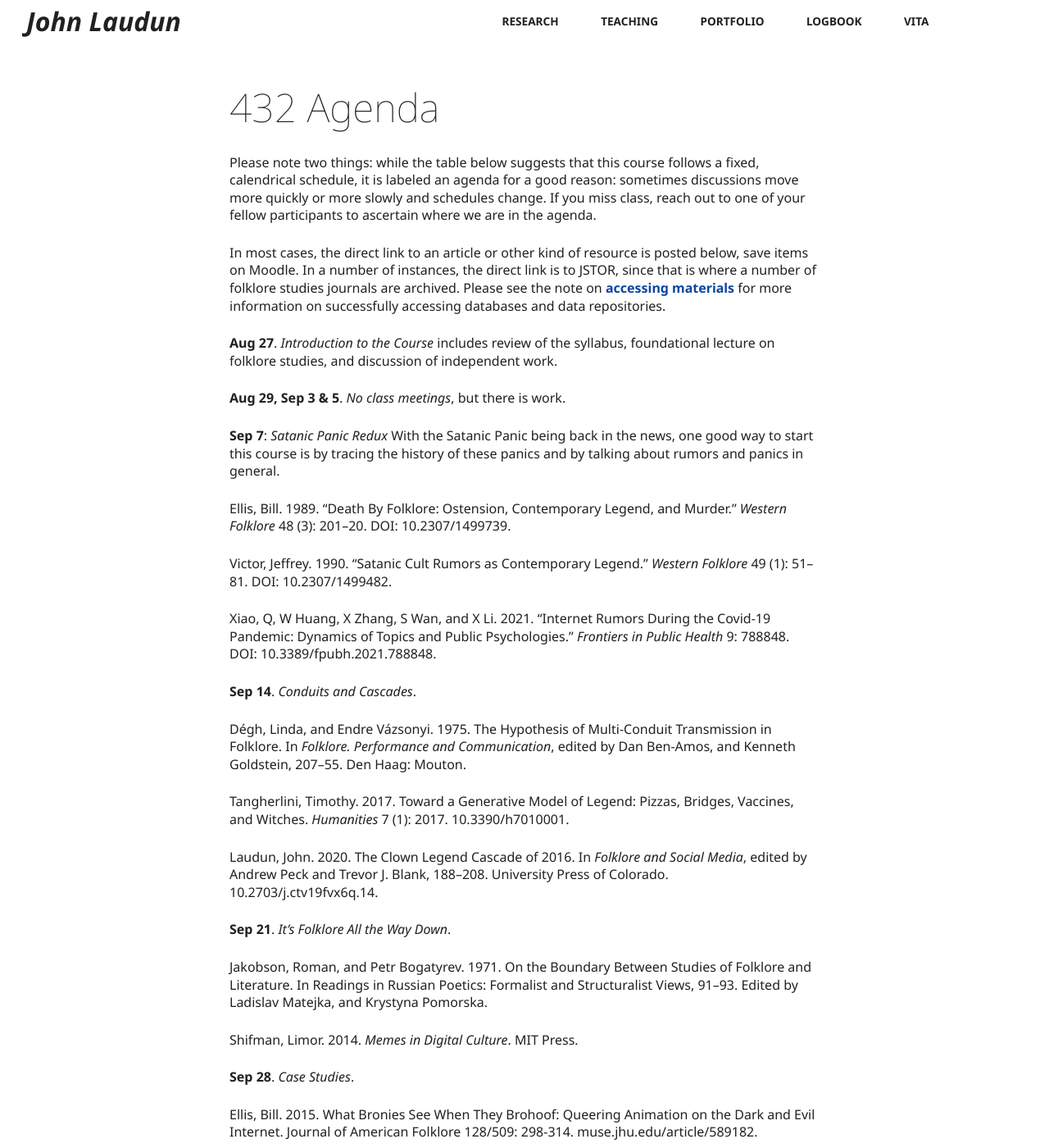
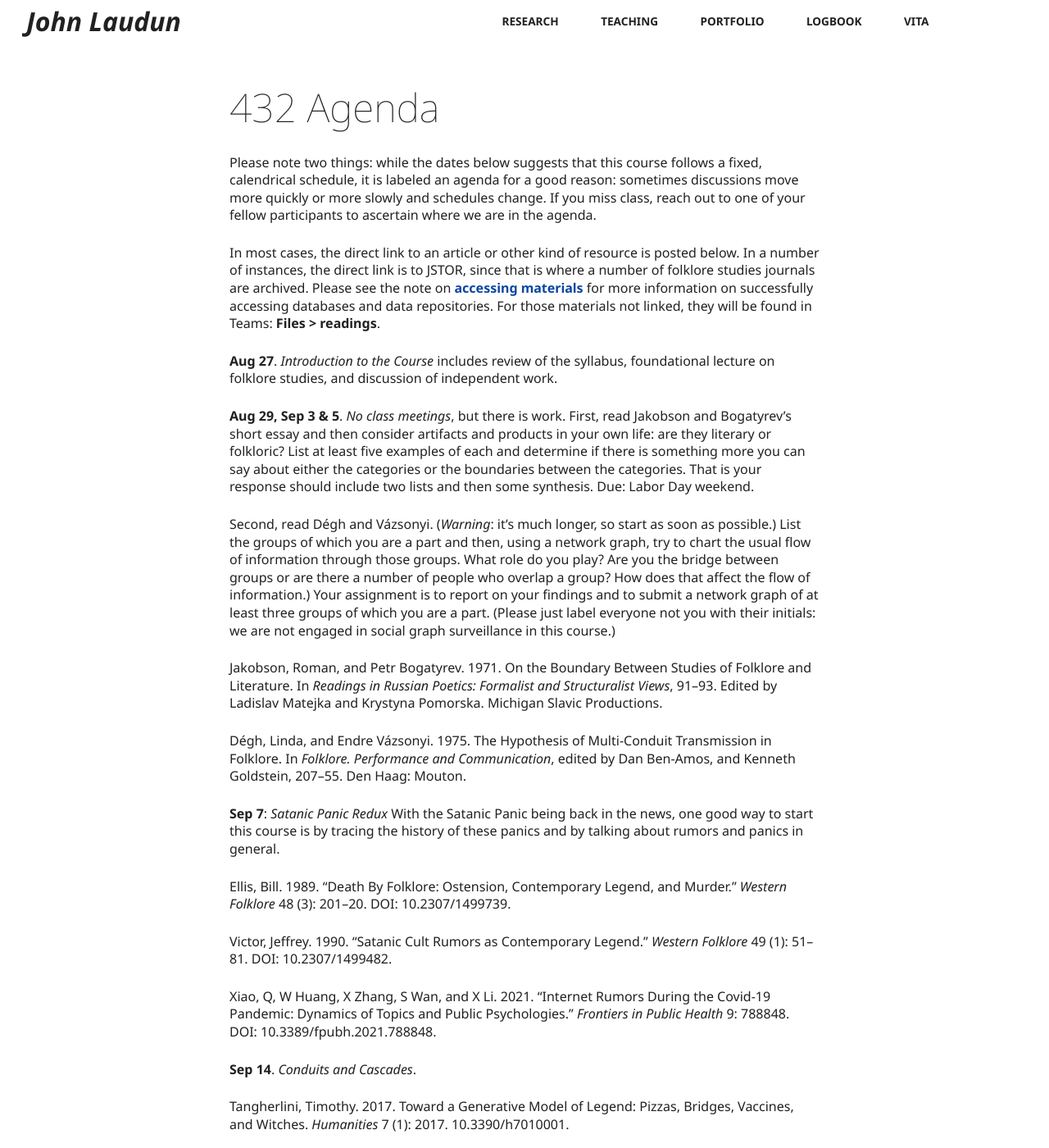
Before and after one commit to johnlaudun/jln, a Jekyll site: the page built from teaching/courses/432/schedule.md, in a window 1280 px wide and 1400 px high. Shown: the whole window at 82% size. Built offline with Jekyll 4.4.1, drawn with Linux system fonts in a browser that asks for light colours; our own code applies the rules of GitHub Pages for plain Markdown files.

Commit message:
Updated 432. First 2 assignments.

```diff
--- a/teaching/courses/432/schedule.md
+++ b/teaching/courses/432/schedule.md
@@ -1,12 +1,19 @@
 # 432 Agenda
 
-Please note two things: while the table below suggests that this course follows a fixed, calendrical schedule, it is labeled an agenda for a good reason: sometimes discussions move more quickly or more slowly and schedules change. If you miss class, reach out to one of your fellow participants to ascertain where we are in the agenda.
+Please note two things: while the dates below suggests that this course follows a fixed, calendrical schedule, it is labeled an agenda for a good reason: sometimes discussions move more quickly or more slowly and schedules change. If you miss class, reach out to one of your fellow participants to ascertain where we are in the agenda.
 
-In most cases, the direct link to an article or other kind of resource is posted below, save items on Moodle. In a number of instances, the direct link is to JSTOR, since that is where a number of folklore studies journals are archived. Please see the note on [accessing materials](guides/access.md) for more information on successfully accessing databases and data repositories.
+In most cases, the direct link to an article or other kind of resource is posted below. In a number of instances, the direct link is to JSTOR, since that is where a number of folklore studies journals are archived. Please see the note on [accessing materials](guides/access.md) for more information on successfully accessing databases and data repositories. For those materials not linked, they will be found in Teams: **Files > readings**.
 
 **Aug 27**. *Introduction to the Course* includes review of the syllabus, foundational lecture on folklore studies, and discussion of independent work.
 
-**Aug 29, Sep 3 & 5**. *No class meetings*, but there is work.
+**Aug 29, Sep 3 & 5**. *No class meetings*, but there is work. First, read Jakobson and Bogatyrev's short essay and then consider artifacts and products in your own life: are they literary or folkloric? List at least five examples of each and determine if there is something more you can say about either the categories or the boundaries between the categories. That is your response should include two lists and then some synthesis. Due: Labor Day weekend.
+
+Second, read Dégh and Vázsonyi. (*Warning*: it's much longer, so start as soon as possible.) List the groups of which you are a part and then, using a network graph, try to chart the usual flow of information through those groups. What role do you play? Are you the bridge between groups or are there a number of people who overlap a group? How does that affect the flow of information.) Your assignment is to report on your findings and to submit a network graph of at least three groups of which you are a part. (Please just label everyone not you with their initials: we are not engaged in social graph surveillance in this course.)
+
+Jakobson, Roman, and Petr Bogatyrev. 1971. On the Boundary Between Studies of Folklore and Literature. In _Readings in Russian Poetics: Formalist and Structuralist Views_, 91–93. Edited by Ladislav Matejka and Krystyna Pomorska. Michigan Slavic Productions.
+
+Dégh, Linda, and Endre Vázsonyi. 1975. The Hypothesis of Multi-Conduit Transmission in Folklore. In _Folklore. Performance and Communication_, edited by Dan Ben-Amos, and Kenneth Goldstein, 207–55. Den Haag: Mouton.
+
 
 **Sep 7**: *Satanic Panic Redux* With the Satanic Panic being back in the news, one good way to start this course is by tracing the history of these panics and by talking about rumors and panics in general.
 
```
Also changed, not shown: other parts of teaching/courses/432/schedule.md (+0 -2 lines), teaching/courses/370-games/index.md (+9 -0 lines), teaching/courses/432/index.md (+4 -3 lines).
